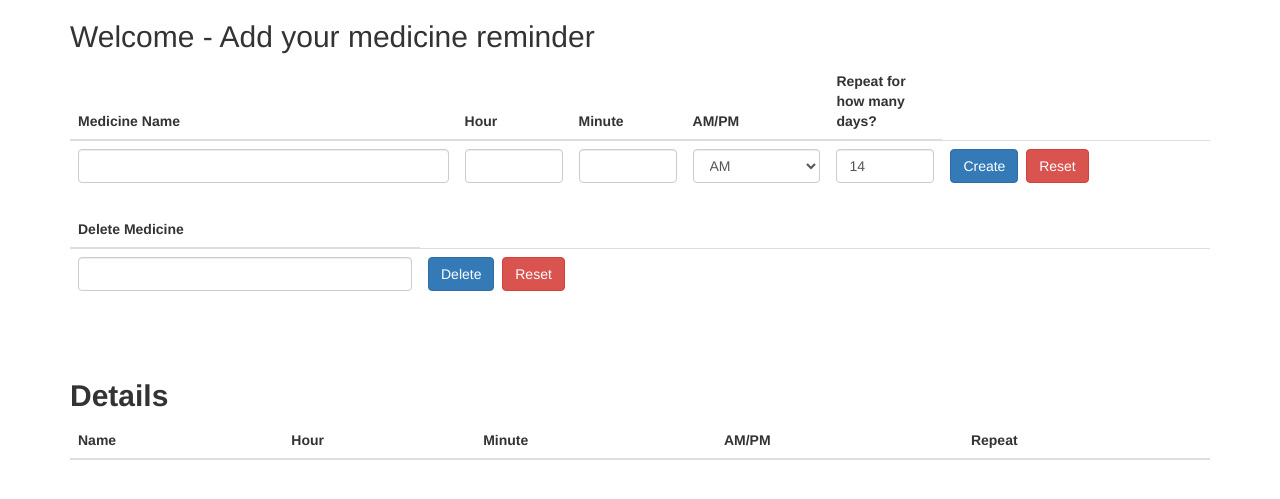
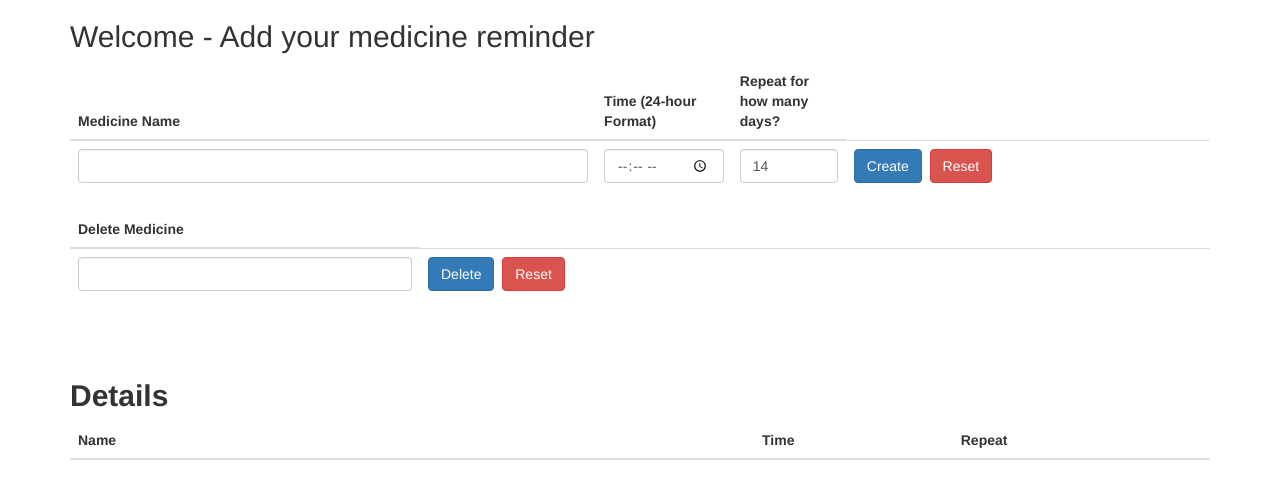
Before and after one commit to A-S-A-P/Medico, a Django app: page / in a window 1280 px wide. Shown: the top 499 px of the page. Run offline with Django 3.2, Linux system fonts and the light colour scheme; lists and menus that the app fills with data are empty; some libraries are stand-ins or nearby versions.

Commit message:
Added better time

```diff
--- a/medico/templates/add-medicine.html
+++ b/medico/templates/add-medicine.html
@@ -9,16 +9,15 @@
 </head>
 <body>
 
-<div class="container ">
+<div class="container " >
   <h2>Welcome {% block id %} {% endblock %} - Add your medicine reminder</h2>
 	<table class="table" id= "create">
     <thead>
 			<tr>
 				<th>Medicine Name</th>
 
-				<th>Hour </th>
-				<th>Minute</th>
-        <th>AM/PM</th>
+				<th>Time (24-hour Format) </th>
+
         <th>Repeat for how many days?</th>
 			</tr>
 		</thead>
@@ -26,15 +25,9 @@
 			<form id="item">
 				<tr>
 					<td><input id="name" type="text" class="form-control" required/></td>
-					<td style="width: 10%;"><input id="hour" type="number" class="form-control" min="1" max="12" required/></td>
-					<td style="width: 10%;"><input id="min" type="number" class="form-control"/ min="0" max="60" required></td>
-					<td>
-						<select id="Time" class="form-control">
-							<option value="morning">AM</option>
-							<option value="noon">PM</option>
+					<td style="width: 10%;"><input id="hour" type="time" class="form-control"  required/></td>
 
-						</select>
-					</td>
+
           <td style="width: 10%;"><input id="repeat" type="number" class="form-control"/ value="14" required></td>
 
 					<td><button onclick="addList()" type="button" id="btn-add" class="btn btn-primary">Create</button>&nbsp;
@@ -74,11 +67,10 @@
 	<table class="table">
     <thead>
 			<tr>
-				<th>Name</th>
+				<th style="width: 60%;">Name</th>
 
-				<th>Hour</th>
-				<th>Minute</th>
-        <th>AM/PM </th>
+				<th>Time</th>
+
         <th>Repeat</th>
 			</tr>
 		</thead>
@@ -91,41 +83,35 @@
 
           var medicine = [];
 
-          var add = function (product, hour, min, time, repeat) {
+          var add = function (product, hour, repeat) {
             medicine.push({
               product: product,
               hour: hour,
-              min: min,
-              time:time,
               repeat:repeat + " more days"
             });
           };
 
           var addList = function () {
             var name 	= 	document.getElementById("name").value;
-            var hour	= 	parseInt(document.getElementById("hour").value);
-            var min	= 	parseInt(document.getElementById("min").value);
-            var select 		= 	document.getElementById("Time");
-            var time 	= 	select.options[select.selectedIndex].text;
+            var hour	= 	document.getElementById("hour").value;
+
             var repeat = parseInt(document.getElementById("repeat").value);
             var listItens = document.getElementById("products-row");
             if(name == "")
             {
               alert("Please enter a valid Medicine Name!");
             }
-            else if(hour == "" || min == "" || repeat == "")
+            else if(hour == "")
             {
-              alert("Please enter a valid Medicine Name!");
+              alert("Please enter valid time!");
             }
-            else if(hour < 0 || hour > 12)
+            else if(repeat == "")
             {
-                  alert("Please enter a valid hour!");
+              alert("Please enter valid days to repeat!");
             }
-            else if(min < 0 || min > 59)
-                alert("Please enter valid minute!");
             else{
             var fragment = document.createDocumentFragment();
-              add(name, hour, min,time, repeat );
+              add(name, hour, repeat );
             medicine.forEach(function ( index ) {
               var tr = document.createElement("tr");
               for (var i in index) {
```
